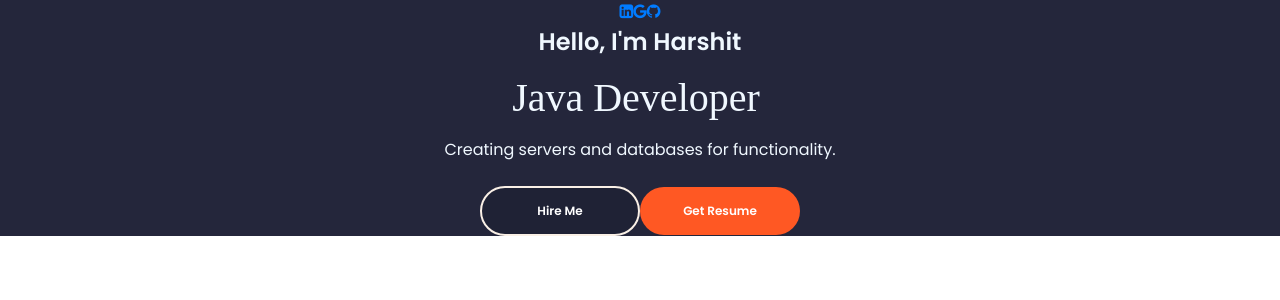
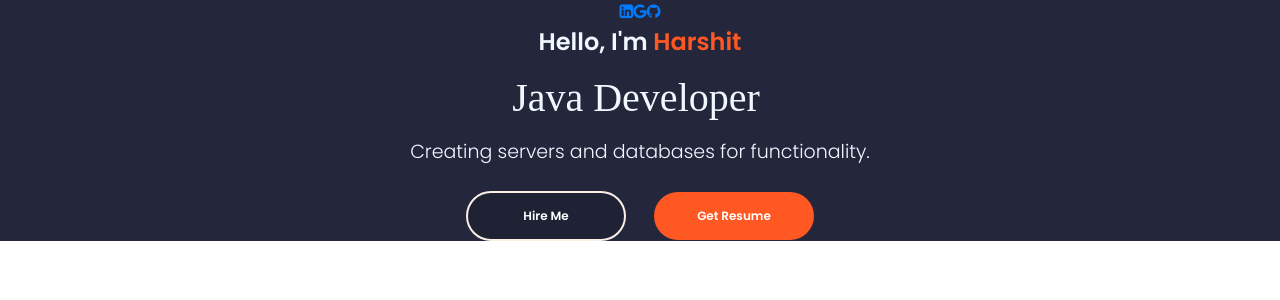
Before and after one commit to Harshit1047/Portfolio, a React (Create React App) app in the folder client/: page / in a window 1280 px wide. Shown: the top 300 px of the page. Built offline with nearby package versions, Linux system fonts and the light colour scheme; a web font is replaced by a local one.

Commit message:
style added

```diff
--- a/client/src/PortfolioContainer/Home/Profile.css
+++ b/client/src/PortfolioContainer/Home/Profile.css
@@ -25,3 +25,22 @@
     font-size: 40px;
     font-family: cursive;
 }
+.primary-text{
+    color: (--white);
+}
+.highlighted-text{
+    color: var(--dark-orange);
+}
+.profile-role-tagline{
+    font-size: 19px;
+    margin: 5px 0 0 0;
+    font-family: "Poppins Light";
+}
+.profile-options .highlighted-btn{
+    margin: 0 0 0 28px;
+}
+.profile-options .highlighted-btn:hover{
+    margin: 0 0 0 28px;
+    background-color: cornsilk;
+    color: #111;
+}
--- a/client/src/PortfolioContainer/Home/Profile.js
+++ b/client/src/PortfolioContainer/Home/Profile.js
@@ -50,7 +50,7 @@
                             </span>
                         </span>
                     </div>
-                    <div className='profile-optins'>
+                    <div className='profile-options'>
                         <button className='btn primary-btn'>
                             {""}
                             Hire Me{" "}
```
